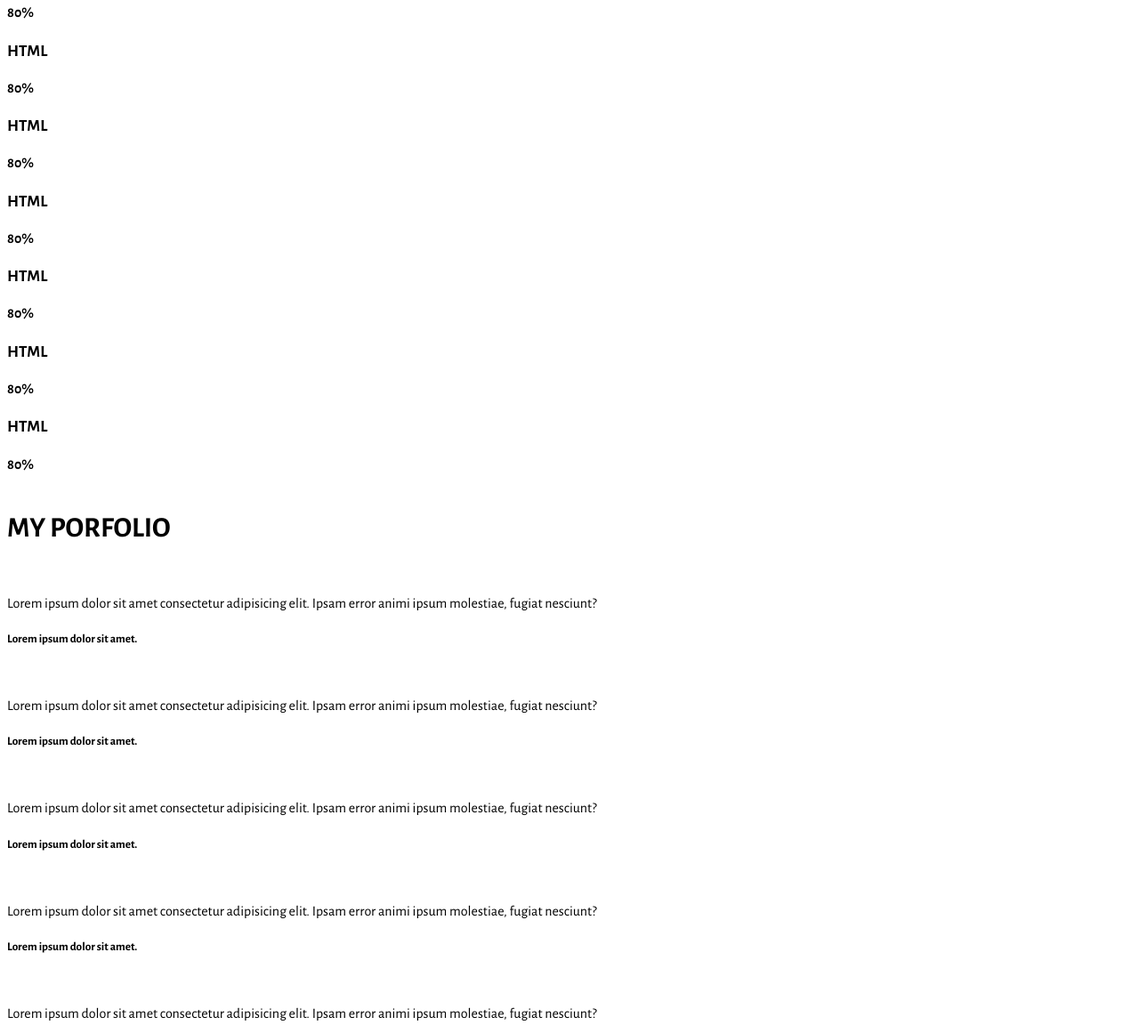
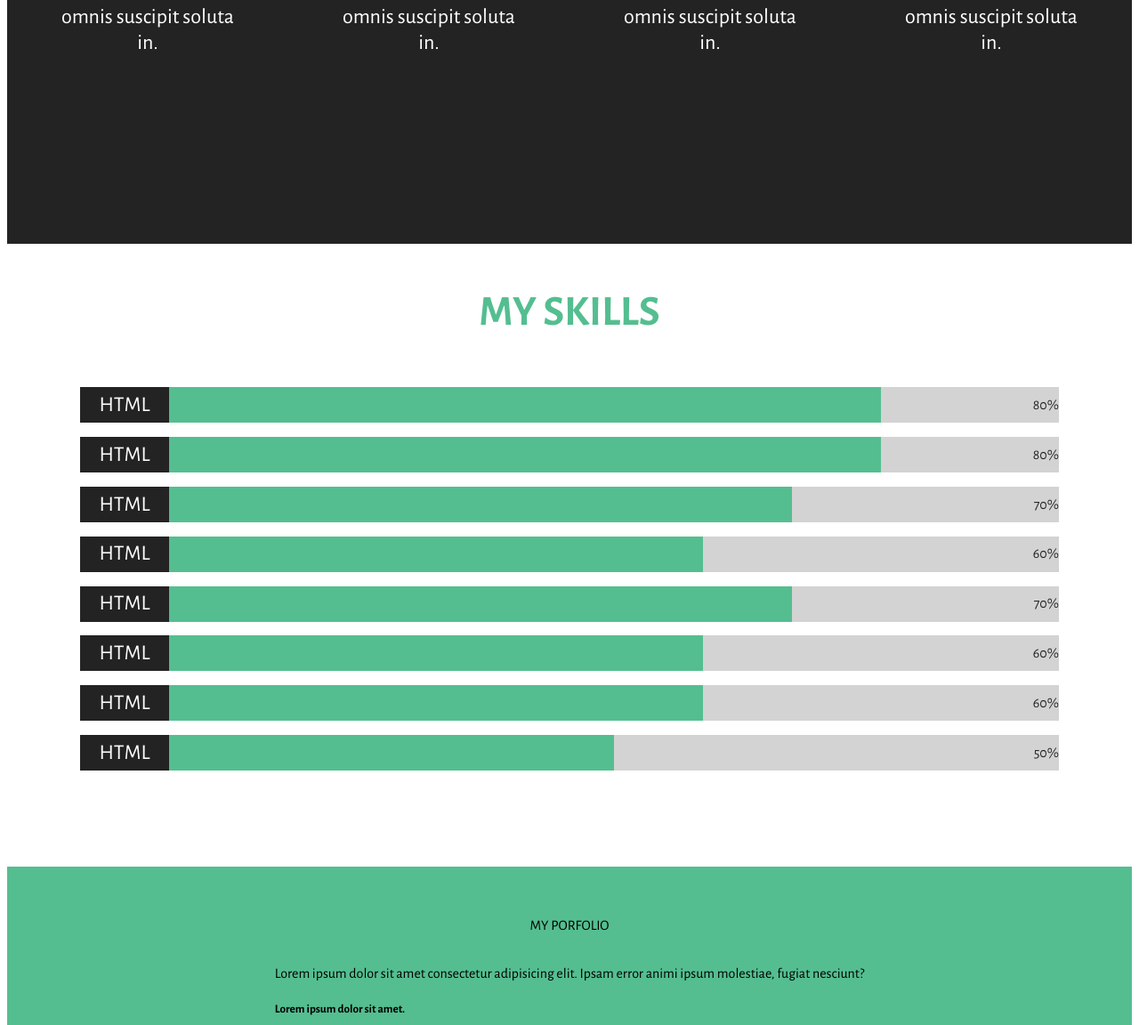
Before and after one commit to seja88/Aneta_Webie, a plain HTML site: page index.html in a window 1280 px wide. Shown: the part 1395-2547 px from the top of the page at 89% size. Drawn offline with nearby package versions, Linux system fonts and the light colour scheme.

Commit message:
updated myskills and portfolio and some small index changes

```diff
--- a/css/style.css
+++ b/css/style.css
@@ -30,6 +30,8 @@ html {
     font-family: 'Alegreya Sans', sans-serif;
 
 }
+
+/*NAV BAR*/
 
 .nav-bar {
     width: 100%;
@@ -67,7 +69,7 @@ html {
     color: #ffffff;
     text-align: center;
     text-decoration: none;
-    padding: 34px 79px;
+    padding: 34px 50px;
 
 }
 
@@ -86,6 +88,8 @@ html {
     height: 75px;
     background: #ffffff;
 }
+
+/*HOME*/
 
 .home {
     display: flex;
@@ -128,6 +132,8 @@ html {
     text-decoration: underline #ffffff;
 }
 
+/*INFO*/
+
 .info {
     width: 100%;
     background: #ffffff;
@@ -146,6 +152,182 @@ html {
     font-weight: bold;
 }
 
-.description {
+.info__circle {
+    width: 100%;
+    height: 100px;
+    display: flex;
+    flex-direction: row;
+    justify-content: space-around;
 
 }
+
+.info__circle_one {
+    width: 200px;
+    height: 200px;
+    border-radius: 50%;
+    background-color: #ffffff;
+    z-index: 2;
+}
+
+/*DESCRIPTION*/
+
+.description {
+    width: 100%;
+    height: 700px;
+    display: flex;
+    flex-direction: row;
+    justify-content:space-between;
+    background-color: #232323;
+    text-align: center;
+    align-items: center;
+    z-index: 1;
+}
+
+.description__item {
+    margin: 60px;
+}
+
+.description__item h3 {
+    font-size: 2.5rem;
+    color: #54be90;
+}
+
+.description__item p {
+    font-size: 1.5rem;
+    color: #ffffff;
+}
+
+/* SKILLS */
+
+.skills {
+    display: flex;
+    flex-direction: column;
+    width: 100%;
+    height: 600px;
+    justify-content: space-around;
+    align-items: center;
+}
+
+.skills h2 {
+    font-size: 3rem;
+    color: #54be90;
+}
+
+.skills__div {
+    width: 1100px;
+    height: 40px;
+    display: flex;
+    flex-direction: row;
+    align-items: center;
+}
+
+.skills__div__subtitle {
+    width: 100px;
+    height: 100%;
+    display: flex;
+    flex-direction: row;
+    font-size: 1.5rem;
+    color: #ffffff;
+    background: #232323;
+    align-items: center;
+    justify-content: center;
+}
+
+.skills__div__color_one,
+.skills__div__color_two {
+    width: 800px;
+    height: 100%;
+    background: #54be90;
+}
+
+.skills__div__color_three,
+.skills__div__color_five {
+    width: 700px;
+    height: 100%;
+    background: #54be90;
+}
+
+.skills__div__color_four,
+.skills__div__color_six,
+.skills__div__color_seven {
+    width: 600px;
+    height: 100%;
+    background: #54be90;
+}
+
+.skills__div__color_eight {
+    width: 500px;
+    height: 100%;
+    background: #54be90;
+}
+
+.skills__div__percent1,
+.skills__div__percent2 {
+    width: 200px;
+    height: 100%;
+    display: flex;
+    flex-direction: row;
+    color: #232323;
+    background: lightgray;
+    align-items: center;
+    justify-content: flex-end;
+}
+
+.skills__div__percent3,
+.skills__div__percent5 {
+    width: 300px;
+    height: 100%;
+    display: flex;
+    flex-direction: row;
+    color: #232323;
+    background: lightgray;
+    align-items: center;
+    justify-content: flex-end;
+}
+
+.skills__div__percent4,
+.skills__div__percent6,
+.skills__div__percent7 {
+    width: 400px;
+    height: 100%;
+    display: flex;
+    flex-direction: row;
+    color: #232323;
+    background: lightgray;
+    align-items: center;
+    justify-content: flex-end;
+}
+
+.skills__div__percent8 {
+    width: 500px;
+    height: 100%;
+    display: flex;
+    flex-direction: row;
+    color: #232323;
+    background: lightgray;
+    align-items: center;
+    justify-content: flex-end;
+}
+
+.empty-div {
+    width: 100%;
+    height: 100px;
+    background: #ffffff;
+}
+
+/* PORTFOLIO */
+
+.portfolio {
+    width: 100%;
+    height: 800px;
+    display: flex;
+    flex-direction: column;
+    justify-content: center;
+    align-items: center;
+    background: #54be90;
+}
+
+.portfolio__title {
+    width: 100%;
+    height: 200px;
+}
--- a/index.html
+++ b/index.html
@@ -17,14 +17,14 @@
 	</head>
 	<body>
 		<!--MAIN CONTAINER-->
-		<div class="main">
+		<div id="home" class="main">
 			<!--NAV_BAR-->
 			<div class="nav-bar">
 				<div class="nav-bar__logo">
                     <img src="./img/logo.png" alt="">
                 </div>
 				<ul class="nav-bar__menu">
-					<li class="nav-bar__links"><a href="#home">Home</a></li>
+					<li class="nav-bar__links"><a href="#">Home</a></li>
 					<li class="nav-bar__links"><a href="#skills">Skills</a></li>
 					<li class="nav-bar__links"><a href="#portfolio">Portfolio</a></li>
 					<li class="nav-bar__links"><a href="#about">About me</a></li>
@@ -34,7 +34,7 @@
 			<!--BLANK_DIV-->
 			<div class="blank"></div>
 			<!--HOME_DIV-->
-			<div id="home" class="home">
+			<div class="home">
                 <img src="./img/tree.jpg" alt="Tree">
                 <div class="home__text">
                     <h1 class="home__title">Hi, I am <span>Aneta Webbie.</span></h1>
@@ -49,6 +49,12 @@
 					reiciendis numquam magnam sint rerum saepe enim praesentium, sunt quas
 					eaque!
 				</p>
+                <div class="info__circle">
+                    <div class="info__circle_one"></div>
+                    <div class="info__circle_one"></div>
+                    <div class="info__circle_one"></div>
+                    <div class="info__circle_one"></div>
+                </div>
 			</div>
 			<!--desciption_DIV-->
 			<div class="description">
@@ -83,51 +89,53 @@
 			</div>
 			<!--skills_DIV-->
 			<div id="skills" class="skills">
-                <h2 class="skills_title">MY SKILLS</h1>
+                    <h2 class="skills_title">MY SKILLS</h1>
                     <div class="skills__div">
-                        <h3 class="skills__div__subtitle">HTML</h3>
-                        <span class="skills__div__color"></span>
-                        <h4 class="skills__div__percent">80%</h4>
+                        <div class="skills__div__subtitle">HTML</div>
+                        <div class="skills__div__color_one"></div>
+                        <div class="skills__div__percent1">80%</div>
                     </div>
                     <div class="skills__div">
-                        <h3 class="skills__div__subtitle">HTML</h3>
-                        <span class="skills__div__color"></span>
-                        <h4 class="skills__div__percent">80%</h4>
+                        <div class="skills__div__subtitle">HTML</div>
+                        <div class="skills__div__color_two"></div>
+                        <div class="skills__div__percent2">80%</div>
                     </div>
                     <div class="skills__div">
-                        <h3 class="skills__div__subtitle">HTML</h3>
-                        <span class="skills__div__color"></span>
-                        <h4 class="skills__div__percent">80%</h4>
+                        <div class="skills__div__subtitle">HTML</div>
+                        <div class="skills__div__color_three"></div>
+                        <div class="skills__div__percent3">70%</div>
                     </div>
                     <div class="skills__div">
-                        <h3 class="skills__div__subtitle">HTML</h3>
-                        <span class="skills__div__color"></span>
-                        <h4 class="skills__div__percent">80%</h4>
+                        <div class="skills__div__subtitle">HTML</div>
+                        <div class="skills__div__color_four"></div>
+                        <div class="skills__div__percent4">60%</div>
                     </div>
                     <div class="skills__div">
-                        <h3 class="skills__div__subtitle">HTML</h3>
-                        <span class="skills__div__color"></span>
-                        <h4 class="skills__div__percent">80%</h4>
+                        <div class="skills__div__subtitle">HTML</div>
+                        <div class="skills__div__color_five"></div>
+                        <div class="skills__div__percent5">70%</div>
                     </div>
                     <div class="skills__div">
-                        <h3 class="skills__div__subtitle">HTML</h3>
-                        <span class="skills__div__color"></span>
-                        <h4 class="skills__div__percent">80%</h4>
+                        <div class="skills__div__subtitle">HTML</div>
+                        <div class="skills__div__color_six"></div>
+                        <div class="skills__div__percent6">60%</div>
                     </div>
                     <div class="skills__div">
-                        <h3 class="skills__div__subtitle">HTML</h3>
-                        <span class="skills__div__color"></span>
-                        <h4 class="skills__div__percent">80%</h4>
+                        <div class="skills__div__subtitle">HTML</div>
+                        <div class="skills__div__color_seven"></div>
+                        <div class="skills__div__percent7">60%</div>
                     </div>
                     <div class="skills__div">
-                        <h3 class="skills__div__subtitle">HTML</h3>
-                        <span class="skills__div__color"></span>
-                        <h4 class="skills__div__percent">80%</h4>
+                        <div class="skills__div__subtitle">HTML</div>
+                        <div class="skills__div__color_eight"></div>
+                        <div class="skills__div__percent8">50%</div>
                     </div>
             </div>
+            <!--empty_div-->
+            <div class="empty-div"></div>
 			<!--portfolio_DIV-->
-			<div class="portfolio">
-                <h1 class="porfolio__title">MY PORFOLIO</h1>
+			<div id="portfolio" class="portfolio">
+                <div class="porfolio__title">MY PORFOLIO</div>
                 <!--CONTAINER-->
                 <div class="portfolio__container">
                     <!--ARTICLE CONTAINER-->
```
